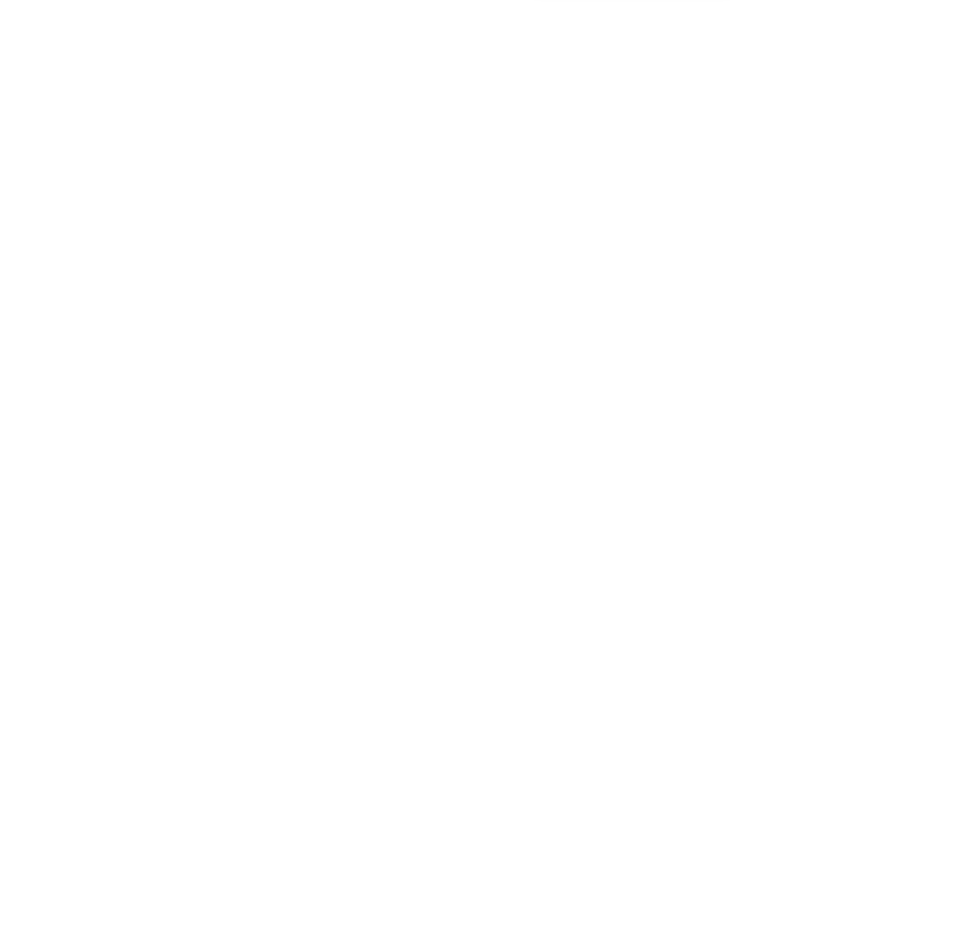
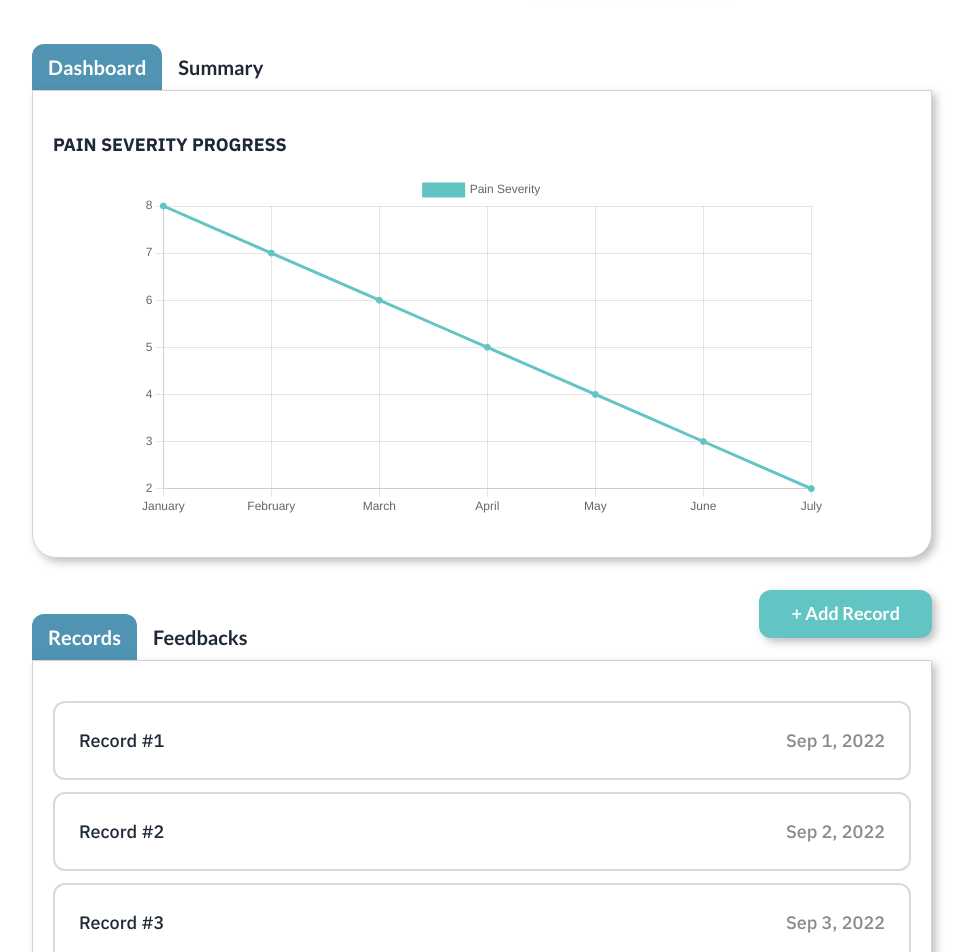
Before and after one commit to nptnnice/SafePainness, a Next.js app: page /case in a window 1280 px wide. Shown: the part 160-1112 px from the top of the page, without its empty margins (158-1129 px from the left). Before the commit the page ends 900 px from the top, so only its background shows below. Built offline with nearby package versions, Linux system fonts and the light colour scheme.

Commit message:
update patient record page

```diff
--- a/Colour.js
+++ b/Colour.js
@@ -11,4 +11,5 @@
   black: '#000',
   grey: '#D9D9D9',
   lightGrey: '#D3D3D3',
+  darkGrey: '#8A8A8A',
 }
--- /dev/null
+++ b/FeedbackList.js
@@ -0,0 +1,18 @@
+export const FeedbackList = [
+  {
+    id: 1,
+    date: 'Sep 1, 2022',
+  },
+  {
+    id: 2,
+    date: 'Sep 2, 2022',
+  },
+  {
+    id: 3,
+    date: 'Sep 3, 2022',
+  },
+  {
+    id: 4,
+    date: 'Sep 4, 2022',
+  },
+]
--- /dev/null
+++ b/RecordList.js
@@ -0,0 +1,18 @@
+export const RecordList = [
+  {
+    id: 1,
+    date: 'Sep 1, 2022',
+  },
+  {
+    id: 2,
+    date: 'Sep 2, 2022',
+  },
+  {
+    id: 3,
+    date: 'Sep 3, 2022',
+  },
+  {
+    id: 4,
+    date: 'Sep 4, 2022',
+  },
+]
--- a/Style.js
+++ b/Style.js
@@ -13,13 +13,13 @@
   color: Colour.lightBlack,
 }
 const boldText = {
-  color: Colour.black,
+  color: Colour.lightBlack,
   fontFamily: 'IBM Plex Sans',
   fontWeight: 'Bold',
   fontSize: '18px',
 }
 const normalText = {
-  color: Colour.black,
+  color: Colour.lightBlack,
   fontFamily: 'IBM Plex Sans',
   fontWeight: '500',
   fontSize: '18px',
@@ -50,7 +50,7 @@
   marginBottom: '8px',
 }
 const inputStyle = {
-  color: Colour.black,
+  color: Colour.lightBlack,
   fontFamily: 'IBM Plex Sans',
   fontWeight: '400',
   fontSize: '18px',
@@ -112,6 +112,52 @@
   borderRadius: '24px',
   padding: '40px 20px',
 }
+const greyNormalText = {
+  color: Colour.darkGrey,
+  fontFamily: 'IBM Plex Sans',
+  fontWeight: '500',
+  fontSize: '18px',
+}
+const yellowBtn = {
+  backgroundColor: Colour.lightYellow,
+  color: Colour.black,
+  padding: '24px 32px',
+  fontFamily: 'Lato',
+  fontSize: '18px',
+  fontWeight: 'bold',
+  borderRadius: '12px',
+  filter: 'drop-shadow(4px 4px 4px rgba(0, 0, 0, 0.25))',
+  _hover: {
+    backgroundColor: Colour.yellow,
+  },
+}
+const turquoiseBtn = {
+  backgroundColor: Colour.turquoise,
+  color: Colour.white,
+  padding: '24px 32px',
+  fontFamily: 'Lato',
+  fontSize: '18px',
+  fontWeight: 'bold',
+  borderRadius: '12px',
+  filter: 'drop-shadow(4px 4px 4px rgba(0, 0, 0, 0.25))',
+  _hover: {
+    backgroundColor: Colour.lightBlue,
+  },
+}
+const recordBox = {
+  alignItems: 'center',
+  justifyContent: 'space-between',
+  border: '2px solid',
+  borderColor: Colour.grey,
+  borderRadius: '12px',
+  padding: '24px',
+  marginBottom: '12px',
+  cursor: 'pointer',
+  transition: 'all 0.1s ease-out',
+  _hover: {
+    borderColor: Colour.turquoise,
+  },
+}
 
 export default {
   layout,
@@ -127,4 +173,8 @@
   blueBtn2,
   modalStyle,
   normalTextNoColor,
+  greyNormalText,
+  yellowBtn,
+  turquoiseBtn,
+  recordBox,
 }
--- /dev/null
+++ b/components/Dashboard.js
@@ -0,0 +1,37 @@
+import { Text, Box } from '@chakra-ui/react'
+import { useState, useEffect } from 'react'
+import GlobalStyle from '../Style'
+import Colour from '../Colour'
+import Chart from 'chart.js/auto'
+import { Line } from 'react-chartjs-2'
+
+export default () => {
+  const [painGraph, setPainGraph] = useState({
+    dataset: [{}],
+  })
+
+  const data = {
+    labels: ['January', 'February', 'March', 'April', 'May', 'June', 'July'],
+    datasets: [
+      {
+        label: 'Pain Severity',
+        fill: false,
+        lineTension: 0.1,
+        backgroundColor: Colour.turquoise,
+        borderColor: Colour.turquoise,
+        data: [8, 7, 6, 5, 4, 3, 2],
+      },
+    ],
+  }
+
+  return (
+    <>
+      <Text sx={GlobalStyle.boldText} marginBottom="16px">
+        PAIN SEVERITY PROGRESS
+      </Text>
+      <Box width="80%" margin="0 auto">
+        <Line data={data} />
+      </Box>
+    </>
+  )
+}
--- /dev/null
+++ b/components/Feedbacks.js
@@ -0,0 +1,18 @@
+import { Text, Flex } from '@chakra-ui/react'
+import GlobalStyle from '../Style'
+import { FeedbackList } from '../FeedbackList'
+
+export default () => {
+  return (
+    <>
+      {FeedbackList.map((feedback) => {
+        return (
+          <Flex sx={GlobalStyle.recordBox}>
+            <Text sx={GlobalStyle.normalText}>Feedback #{feedback.id}</Text>
+            <Text sx={GlobalStyle.greyNormalText}>{feedback.date}</Text>
+          </Flex>
+        )
+      })}
+    </>
+  )
+}
--- a/components/HeadBox.js
+++ b/components/HeadBox.js
@@ -38,7 +38,7 @@
     transition: 'all 0.2s ease',
     filter: 'drop-shadow(4px 4px 4px rgba(0, 0, 0, 0.25))',
     _hover: {
-      transform: 'scale(1.02)',
+      backgroundColor: Colour.yellow,
     },
   }
 
--- /dev/null
+++ b/components/Records.js
@@ -0,0 +1,18 @@
+import { Text, Flex } from '@chakra-ui/react'
+import GlobalStyle from '../Style'
+import { RecordList } from '../RecordList'
+
+export default () => {
+  return (
+    <>
+      {RecordList.map((record) => {
+        return (
+          <Flex sx={GlobalStyle.recordBox}>
+            <Text sx={GlobalStyle.normalText}>Record #{record.id}</Text>
+            <Text sx={GlobalStyle.greyNormalText}>{record.date}</Text>
+          </Flex>
+        )
+      })}
+    </>
+  )
+}
--- /dev/null
+++ b/components/SummaryBox.js
@@ -0,0 +1,79 @@
+import { Text, chakra, SimpleGrid, Flex } from '@chakra-ui/react'
+import { Global } from '@emotion/react'
+import GlobalStyle from '../Style'
+
+export default () => {
+  let gridStyle = {
+    columnGap: '24px',
+    rowGap: '8px',
+  }
+  let flexStyle = {
+    alignItems: 'center',
+    justifyContent: 'space-between',
+    marginBottom: '16px',
+  }
+  return (
+    <>
+      <Flex sx={flexStyle}>
+        <Text sx={GlobalStyle.boldText}>HISTORY TAKING RESPONSE</Text>
+        <Text sx={GlobalStyle.description}>Recorded: 24/09/22</Text>
+      </Flex>
+      <SimpleGrid columns={2} sx={gridStyle}>
+        <Text sx={GlobalStyle.greyNormalText}>
+          Site: <chakra.span sx={GlobalStyle.normalText}>Head</chakra.span>
+        </Text>
+        <Text sx={GlobalStyle.greyNormalText}>
+          Onset: <chakra.span sx={GlobalStyle.normalText}>Accident</chakra.span>
+        </Text>
+        <Text sx={GlobalStyle.greyNormalText}>
+          Onset Type:{' '}
+          <chakra.span sx={GlobalStyle.normalText}>Gradual</chakra.span>
+        </Text>
+        <Text sx={GlobalStyle.greyNormalText}>
+          Characteristics:{' '}
+          <chakra.span sx={GlobalStyle.normalText}>
+            Throbbing, Heavy
+          </chakra.span>
+        </Text>
+        <Text sx={GlobalStyle.greyNormalText}>
+          Radiation: <chakra.span sx={GlobalStyle.normalText}>Neck</chakra.span>
+        </Text>
+        <Text sx={GlobalStyle.greyNormalText}>
+          Associated Symptoms:{' '}
+          <chakra.span sx={GlobalStyle.normalText}>Nausea</chakra.span>
+        </Text>
+        <Text sx={GlobalStyle.greyNormalText}>
+          Pain Scale (now):{' '}
+          <chakra.span sx={GlobalStyle.normalText}>4</chakra.span>
+        </Text>
+        <Text sx={GlobalStyle.greyNormalText}>
+          Pain Scale (past 7 days):{' '}
+          <chakra.span sx={GlobalStyle.normalText}>5</chakra.span>
+        </Text>
+        <Text sx={GlobalStyle.greyNormalText}>
+          Pain Period:{' '}
+          <chakra.span sx={GlobalStyle.normalText}>7 days</chakra.span>
+        </Text>
+        <Text sx={GlobalStyle.greyNormalText}>
+          Pain Occurence:{' '}
+          <chakra.span sx={GlobalStyle.normalText}>Intermittent</chakra.span>
+        </Text>
+        <Text sx={GlobalStyle.greyNormalText}>
+          Worse Time:{' '}
+          <chakra.span sx={GlobalStyle.normalText}>At night</chakra.span>
+        </Text>
+        <Text sx={GlobalStyle.greyNormalText}>
+          Experience: <chakra.span sx={GlobalStyle.normalText}>No</chakra.span>
+        </Text>
+        <Text sx={GlobalStyle.greyNormalText}>
+          Exacerbating Factors:{' '}
+          <chakra.span sx={GlobalStyle.normalText}>Stress</chakra.span>
+        </Text>
+        <Text sx={GlobalStyle.greyNormalText}>
+          How to relieve:{' '}
+          <chakra.span sx={GlobalStyle.normalText}>Sleep</chakra.span>
+        </Text>
+      </SimpleGrid>
+    </>
+  )
+}
--- a/package.json
+++ b/package.json
@@ -13,9 +13,11 @@
     "@chakra-ui/react": "^2.3.4",
     "@emotion/react": "^11.10.4",
     "@emotion/styled": "^11.10.4",
+    "chart.js": "^3.9.1",
     "framer-motion": "^7.5.1",
     "next": "12.3.0",
     "react": "18.2.0",
+    "react-chartjs-2": "^4.3.1",
     "react-dom": "18.2.0",
     "reactjs-human-body": "^0.0.3",
     "styled-components": "^5.3.6"
--- a/pages/case.js
+++ b/pages/case.js
@@ -12,29 +12,49 @@
 } from '@chakra-ui/react'
 import GlobalStyle from '../Style'
 import Colour from '../Colour'
+import SummaryBox from '../components/SummaryBox'
+import Dashboard from '../components/Dashboard'
+import Records from '../components/Records'
+import Feedbacks from '../components/Feedbacks'
 
 export default () => {
-  let yellowBtn = {
-    backgroundColor: Colour.lightYellow,
-    color: Colour.black,
-    padding: '24px 32px',
-    fontFamily: 'Lato',
-    fontSize: '18px',
-    fontWeight: 'bold',
-    borderRadius: '12px',
-    filter: 'drop-shadow(4px 4px 4px rgba(0, 0, 0, 0.25))',
-    _hover: {
-      backgroundColor: Colour.yellow,
-    },
-  }
   let diagnosisFlex = {
     alignItems: 'center',
     gap: '16px',
     width: '80%',
   }
+  let tabBox = {
+    backgroundColor: Colour.white,
+    border: '1px solid',
+    borderColor: Colour.lightGrey,
+    borderRadius: '0 0 24px 24px',
+    padding: '40px 20px',
+    filter: 'drop-shadow(4px 4px 4px rgba(0, 0, 0, 0.25))',
+  }
+  let tabSelected = {
+    fontFamily: 'Lato',
+    fontSize: '20px',
+    fontWeight: 'bold',
+    color: Colour.lightBlack,
+    borderRadius: '12px 12px 0 0',
+    _selected: {
+      backgroundColor: Colour.lightBlue,
+      color: Colour.white,
+    },
+  }
+  let section = {
+    marginTop: '56px',
+    position: 'relative',
+  }
+  let btnPosition = {
+    position: 'absolute',
+    right: '0',
+    top: '-24px',
+  }
 
   return (
     <Box sx={GlobalStyle.layout}>
+      {/* Confirm diagnosis */}
       <Flex sx={diagnosisFlex}>
         <Text sx={GlobalStyle.boldText} whiteSpace="nowrap">
           Case XXXX:
@@ -44,8 +64,45 @@
           sx={GlobalStyle.inputStyle}
           width="50%"
         />
-        <Button sx={yellowBtn}>Confirm diagnosis</Button>
+        <Button sx={GlobalStyle.yellowBtn}>Confirm diagnosis</Button>
       </Flex>
+
+      {/* Dashboard & Summary */}
+      <Tabs variant="unstyled" sx={section}>
+        <TabList>
+          <Tab sx={tabSelected}>Dashboard</Tab>
+          <Tab sx={tabSelected}>Summary</Tab>
+        </TabList>
+        <TabPanels>
+          <TabPanel sx={tabBox}>
+            <Dashboard />
+          </TabPanel>
+          <TabPanel sx={tabBox}>
+            <SummaryBox />
+          </TabPanel>
+        </TabPanels>
+      </Tabs>
+
+      {/* Records & Feedbacks */}
+      <Box sx={section}>
+        <Box sx={btnPosition}>
+          <Button sx={GlobalStyle.turquoiseBtn}>+ Add Record</Button>
+        </Box>
+        <Tabs variant="unstyled">
+          <TabList>
+            <Tab sx={tabSelected}>Records</Tab>
+            <Tab sx={tabSelected}>Feedbacks</Tab>
+          </TabList>
+          <TabPanels>
+            <TabPanel sx={tabBox}>
+              <Records />
+            </TabPanel>
+            <TabPanel sx={tabBox}>
+              <Feedbacks />
+            </TabPanel>
+          </TabPanels>
+        </Tabs>
+      </Box>
     </Box>
   )
 }
```
Also changed, not shown: 1 other file (tests, documents, lock files or other folders).
